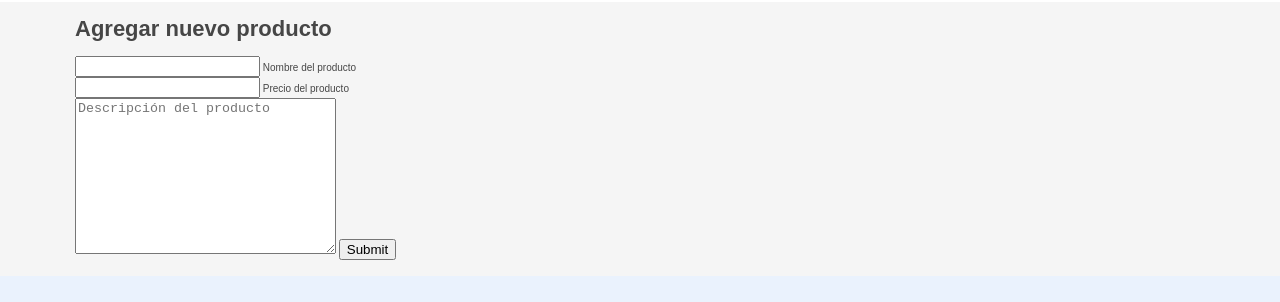
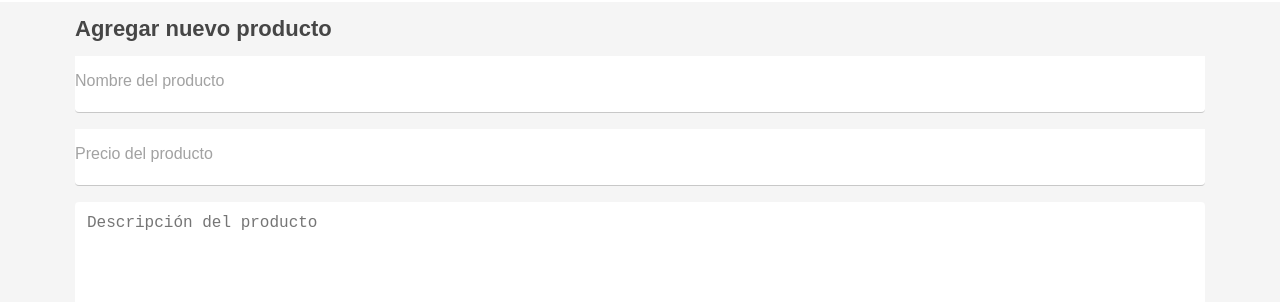
Before and after one commit to HenryAprendo/AluraGeek-E-commerce, a plain HTML site: page agregarProductos.html in a window 1280 px wide. Shown: the part 83-385 px from the top of the page. Drawn offline with Linux system fonts and the light colour scheme.

Commit message:
Estilos generales del formulario

```diff
--- a/agregarProductos.html
+++ b/agregarProductos.html
@@ -42,8 +42,8 @@
                         <div class="add__img-producto">
 
                         </div>
-                        <div class="add__form">
-                            <form action="">
+                        <div>
+                            <form class="add__form">
                                 <div class="form__inputs">
                                     <input class="input__nombre input" type="text">
                                     <label class="label__nombre label" for="">Nombre del producto</label>
@@ -52,8 +52,8 @@
                                     <input class="input__precio input" type="text">
                                     <label class="label__precio label" for="">Precio del producto</label>
                                 </div>
-                                <textarea class="form__mensaje" name="" id="" cols="30" rows="10" placeholder="Descripción del producto"></textarea>
-                                <input class="form__btn-add" type="submit">
+                                <textarea class="form__mensaje" name="" id="" cols="30" rows="6" placeholder="Descripción del producto"></textarea>
+                                <input class="form__btn-add" type="submit" value="Agregar producto">
                             </form>
                         </div>
                     </div>
--- a/css/agregarProductos.css
+++ b/css/agregarProductos.css
@@ -7,3 +7,46 @@
     font-weight: bold;
     margin-bottom: 1.6rem;
 }
+.add__form {
+    display: flex;
+    flex-direction: column;
+}
+.form__inputs {
+    margin-bottom: 1.6rem;
+    background-color: var(--theme-background-pretobranco);
+    height: 5.6rem;
+    border-radius: 4px;
+    border-bottom: 1px solid #C8C8C8;
+}
+.input{
+    display: block;
+    width: 100%;
+    box-sizing: border-box;
+    border: transparent;
+    outline: none;
+}
+.label {
+    display: block;
+    font-size: var(--medium);
+    color: #A2A2A2;
+}
+.form__mensaje {
+    font-size: var(--medium);
+    padding: 1.2rem;
+    margin-bottom: 1.6rem;
+    border: transparent;
+    border-radius: 4px;
+    border-bottom: 1px solid #C8C8C8;
+    outline: none;
+}
+.form__btn-add {
+    height: 5.1rem;
+    font-size: var(--medium);
+    color: var(--text-color-white);
+    background-color: var(--background-bottom-darkblue);
+    border: transparent;
+    cursor: pointer;
+}
+.form__btn-add:hover {
+    box-shadow: 0.5px 0.5px 0.5px 1px darkblue;
+}
```
